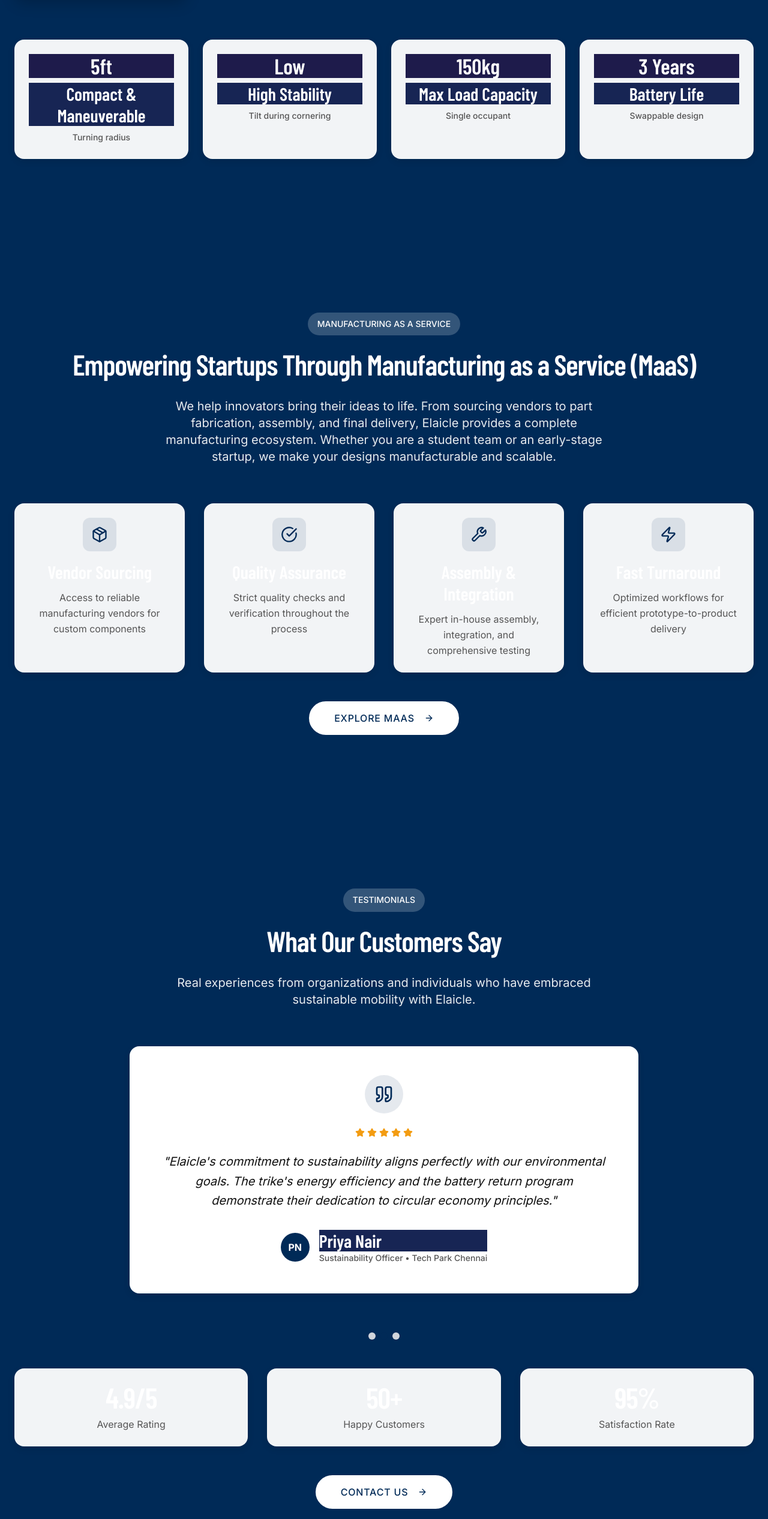
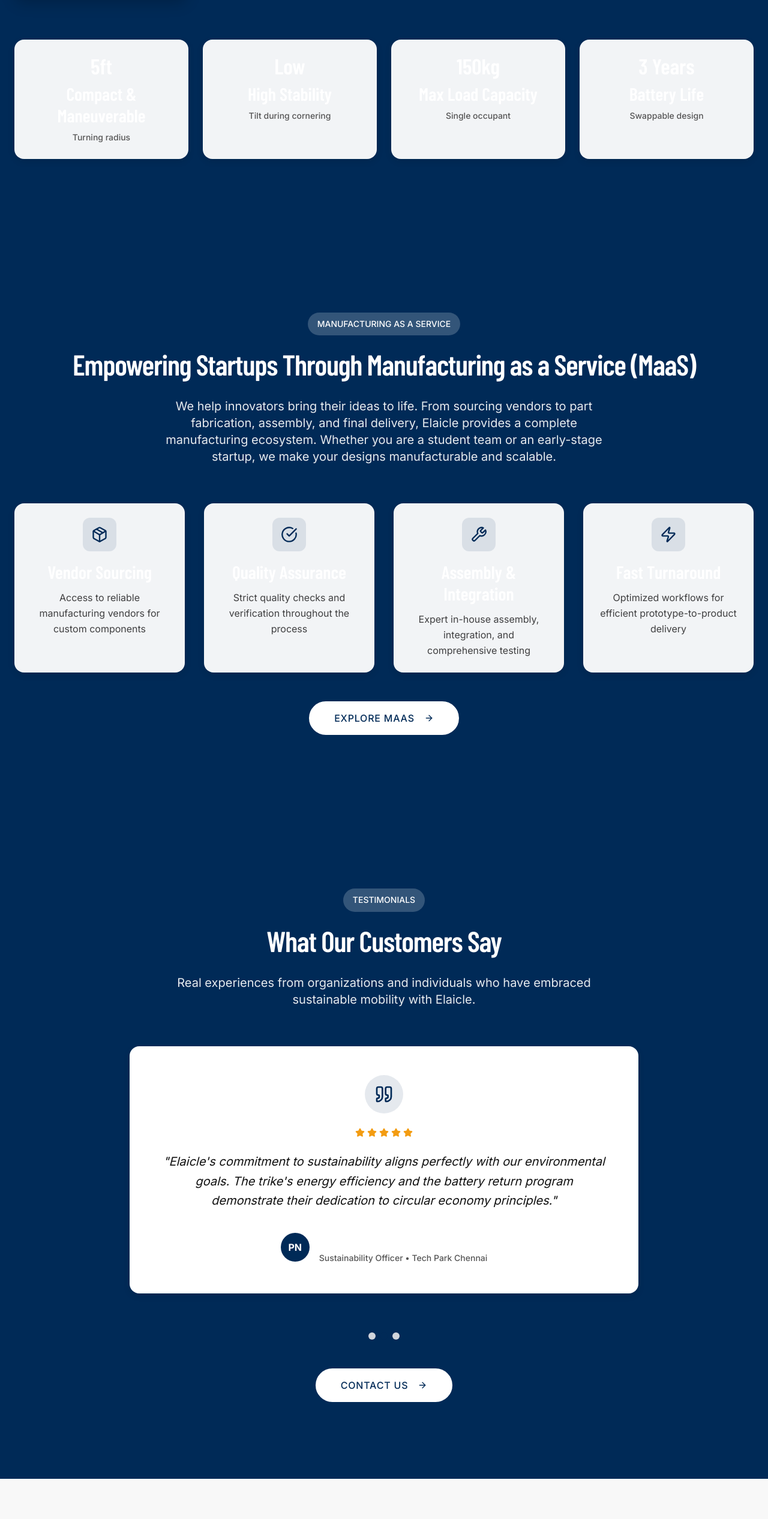
Before and after one commit to Rukaiyabvm/elaicle-design-engine, a React (Vite) app: page / in a window 1280 px wide. Shown: the part 2454-4986 px from the top of the page at 60% size. Built offline with nearby package versions, Linux system fonts and the light colour scheme.

Commit message:
Refactor: Update testimonials and card visibility

```diff
--- a/src/components/MaaSPreview.tsx
+++ b/src/components/MaaSPreview.tsx
@@ -40,8 +40,8 @@ const MaaSPreview = () => {
               <div className="w-14 h-14 bg-primary/10 rounded-xl flex items-center justify-center mx-auto mb-4">
                 <service.icon className="w-7 h-7 text-primary" />
               </div>
-              <h3 className="heading-4 mb-3 text-black">{service.title}</h3>
-              <p className="body-regular text-muted-foreground">{service.description}</p>
+              <h3 className="heading-4 mb-3 text-foreground">{service.title}</h3>
+              <p className="body-regular text-foreground/80">{service.description}</p>
             </div>)}
         </div>
 
--- a/src/components/ProductsPreview.tsx
+++ b/src/components/ProductsPreview.tsx
@@ -123,8 +123,8 @@ const ProductsPreview = () => {
           value: "3 Years",
           desc: "Swappable design"
         }].map((item, index) => <div key={item.title} className="text-center p-6 bg-white/95 backdrop-blur-sm rounded-2xl shadow-card hover:shadow-card-hover transition-all duration-300">
-              <div className="heading-3 text-primary mb-2 bg-indigo-950">{item.value}</div>
-              <div className="heading-4 mb-2 text-primary bg-blue-950">{item.title}</div>
+              <div className="heading-3 text-primary mb-2">{item.value}</div>
+              <div className="heading-4 mb-2 text-foreground">{item.title}</div>
               <div className="body-small text-muted-foreground">{item.desc}</div>
             </div>)}
         </div>
--- a/src/components/TestimonialsPreview.tsx
+++ b/src/components/TestimonialsPreview.tsx
@@ -86,7 +86,7 @@ const TestimonialsPreview = () => {
                         {testimonial.image}
                       </div>
                       <div className="text-left">
-                        <div className="heading-4 text-foreground bg-blue-950">{testimonial.name}</div>
+                        <div className="heading-4 text-foreground">{testimonial.name}</div>
                         <div className="body-small text-muted-foreground">
                           {testimonial.role} • {testimonial.organization}
                         </div>
@@ -103,22 +103,6 @@ const TestimonialsPreview = () => {
           </div>
         </div>
 
-        {/* Stats Grid */}
-        <div className="grid grid-cols-1 md:grid-cols-3 gap-8 mb-12 fade-in">
-          <div className="text-center p-6 bg-white/95 backdrop-blur-sm rounded-2xl shadow-card">
-            <div className="heading-2 text-primary mb-2">4.9/5</div>
-            <div className="body-regular text-muted-foreground">Average Rating</div>
-          </div>
-          <div className="text-center p-6 bg-white/95 backdrop-blur-sm rounded-2xl shadow-card">
-            <div className="heading-2 text-primary mb-2">50+</div>
-            <div className="body-regular text-muted-foreground">Happy Customers</div>
-          </div>
-          <div className="text-center p-6 bg-white/95 backdrop-blur-sm rounded-2xl shadow-card">
-            <div className="heading-2 text-primary mb-2">95%</div>
-            <div className="body-regular text-muted-foreground">Satisfaction Rate</div>
-          </div>
-        </div>
-
         {/* CTA */}
         <div className="text-center fade-in">
             <Button variant="secondary" size="lg" asChild>
```
